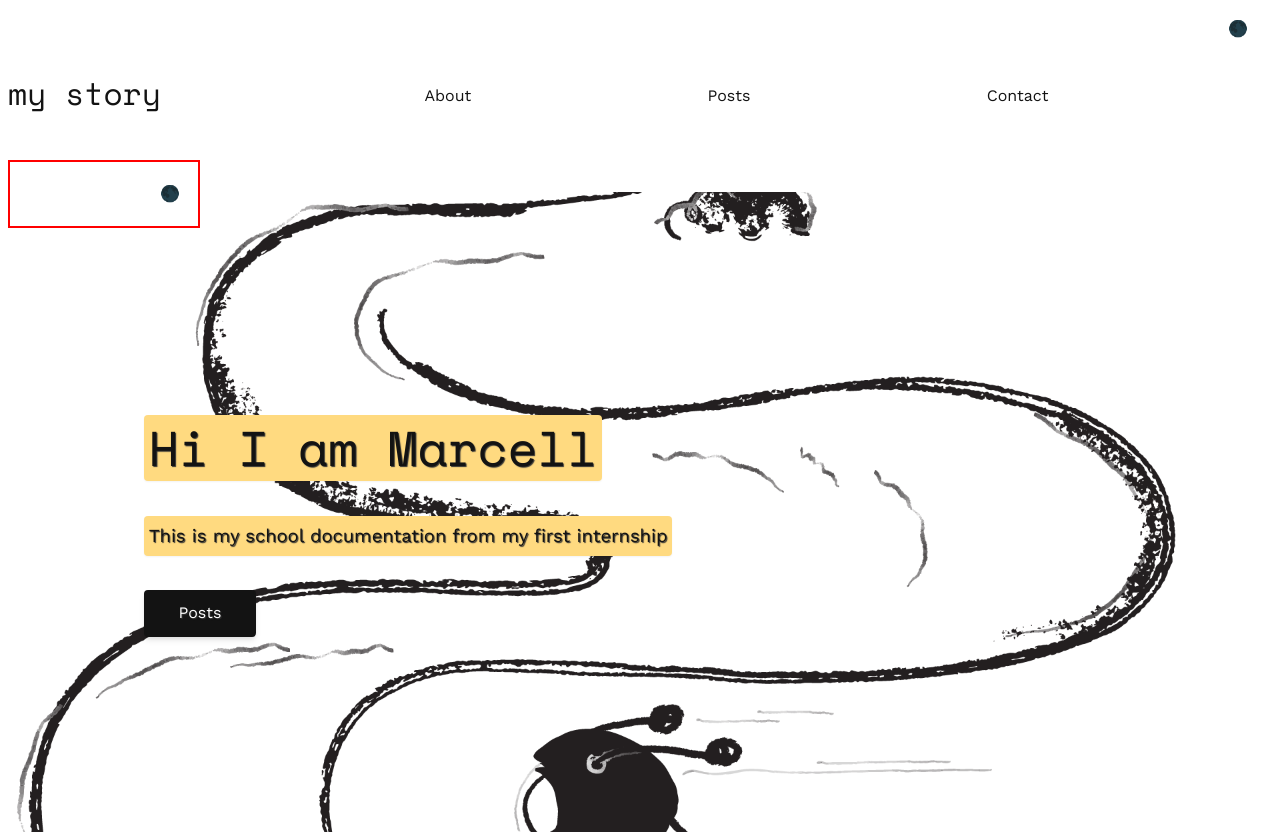
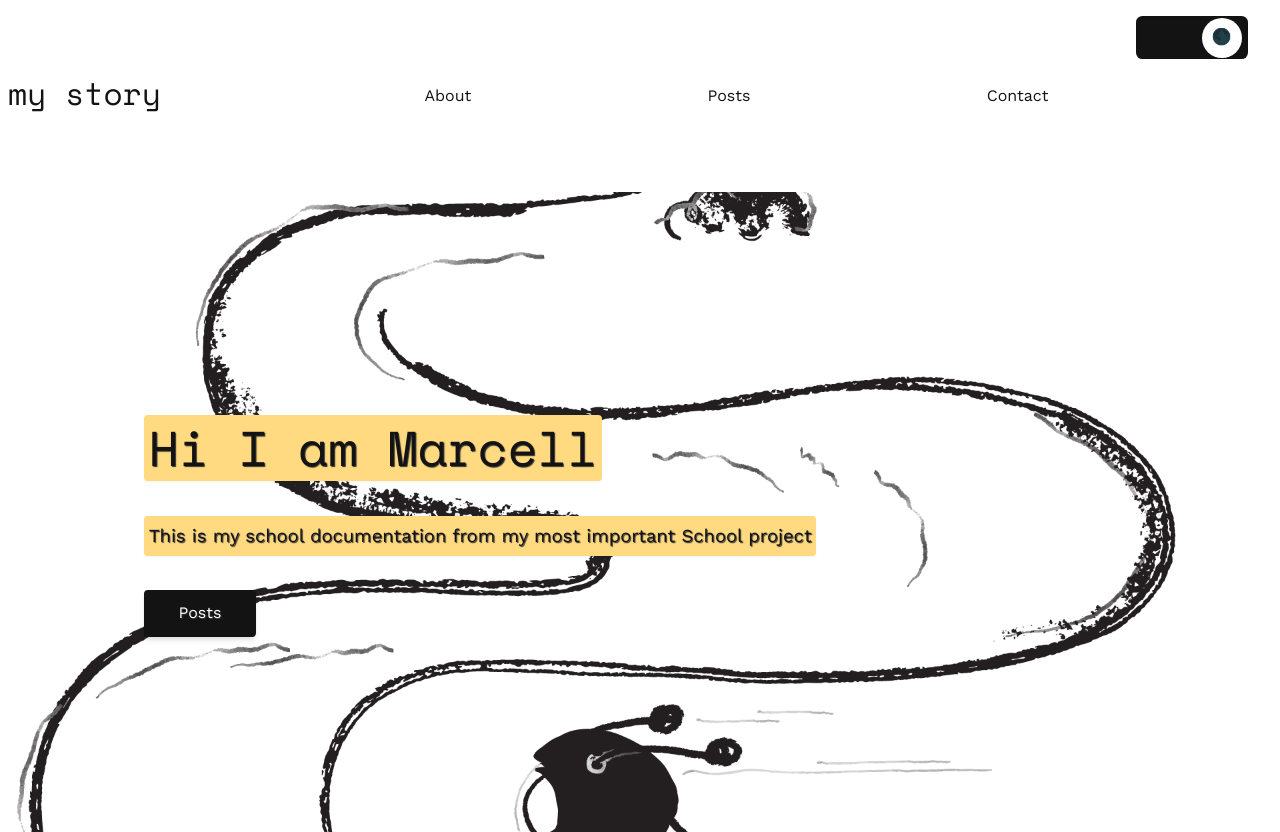
Before and after one commit to masiuciszek/dev-journal, a Gatsby site: page / in a window 1280 px wide. Built offline with nearby package versions, Linux system fonts and the light colour scheme; Gatsby itself is replaced by a stand-in of ours.

Commit message:
theme toggler added with a cool pitch

```diff
--- a/src/components/styled/nav/Theme.slider.tsx
+++ b/src/components/styled/nav/Theme.slider.tsx
@@ -1,16 +1,74 @@
 import * as React from "react";
 import styled from "styled-components";
+import { above, below, handleFlex } from "../../../utils/helpers";
 
 interface Props {
   className: string;
+  onHandleSetTheme: () => void;
+  onTheme: Theme;
 }
 
-const MenuSlider: React.FC<Props> = ({ className }) => {
+const MenuSlider: React.FC<Props> = ({
+  className,
+  onHandleSetTheme,
+  onTheme,
+}) => {
   return (
     <label className={className}>
-      <h1> Legia CWSKS </h1>
+      <span
+        onClick={onHandleSetTheme}
+        style={{
+          transform: onTheme === "LIGHT" ? "translateX(4em)" : "translateX(5%)",
+        }}
+      >
+        {" "}
+        {onTheme === "DARK" ? "🌞" : "🌑"}{" "}
+      </span>
     </label>
   );
 };
 
-export default styled(MenuSlider)``;
+export default styled(MenuSlider)`
+  border-radius: 0.4rem;
+  width: 7em;
+  padding: 0;
+  position: absolute;
+  top: 1rem;
+  right: 2rem;
+  padding: 0.1rem;
+  background: ${({ theme }) => theme.colors.text};
+  ${({ theme }) => theme.shadow.elevations[7]};
+  span {
+    background: ${({ theme }) => theme.colors.background};
+    transition: ${({ theme }) => theme.transition.mainTransition};
+    border-radius: 50%;
+    display: block;
+    width: 2.5rem;
+    height: 2.5rem;
+    text-align: center;
+    ${handleFlex("row", "center", "center")};
+    cursor: pointer;
+    z-index: 5;
+    position: relative;
+    &:active {
+      transform: scale(2.1);
+    }
+    &:after {
+      content: "";
+      border-radius: 50%;
+
+      width: 2rem;
+      height: 2rem;
+      position: absolute;
+      &:active {
+        border: 2px solid ${({ theme }) => theme.colors.button};
+      }
+    }
+  }
+
+  ${below.medium`
+    top: 1.4rem;
+    right: 6rem;
+
+  `}
+`;
--- a/src/components/styled/nav/index.tsx
+++ b/src/components/styled/nav/index.tsx
@@ -9,6 +9,7 @@ import ModalMenu from "./Modal.menu";
 import useToggle from "../../../hooks/useToggle";
 import useTheme from "../../../hooks/useTheme";
 import { useSiteState } from "../../../context/site/Site.provider";
+import ThemeSlider from "./Theme.slider";
 
 interface Props {
   className?: string;
@@ -82,33 +83,11 @@ const Nav: React.FC<Props> = ({ className = "MainNav" }) => {
         />
       </div>
       <ModalMenu on={on} onSitePaths={sitePaths} />
-      <div className="menuToggle">
-        {theme === "LIGHT" ? (
-          <>
-            <span className="dark" onClick={() => setTheme("DARK")}>
-              🌑
-            </span>
-          </>
-        ) : (
-          <>
-            <span className="light" onClick={() => setTheme("LIGHT")}>
-              🌞
-            </span>
-          </>
-        )}
-      </div>
-      <label className="test-slider">
-        <span
-          onClick={handleSetTheme}
-          style={{
-            transform:
-              appTheme === "LIGHT" ? "translateX(8em)" : "translateX(0%)",
-          }}
-        >
-          {" "}
-          {theme === "DARK" ? "🌞" : "🌑"}{" "}
-        </span>
-      </label>
+      <ThemeSlider
+        className="ThemeSlider"
+        onTheme={theme}
+        onHandleSetTheme={handleSetTheme}
+      />
     </nav>
   );
 };
@@ -175,37 +154,4 @@ export default styled(Nav)`
          display: none;
         }
   `}
-
-  .menuToggle {
-    cursor: pointer;
-    position: absolute;
-    top: 4rem;
-    right: 2.65rem;
-    ${above.medium`
-      top: 1rem;
-      right: 2rem;
-    `}
-  }
-
-  .test-slider {
-    border: 2px solid red;
-    width: 12em;
-    padding: 0.5rem;
-    position: absolute;
-    top: 10rem;
-    span {
-      transition: 300ms ease all;
-      background: #fff;
-      border-radius: 50%;
-      display: block;
-      /* padding: 1rem; */
-      width: 3rem;
-      height: 3rem;
-      text-align: center;
-      ${handleFlex("row", "center", "center")};
-      cursor: pointer;
-      z-index: 5;
-      position: relative;
-    }
-  }
 `;
--- a/src/pages/index.tsx
+++ b/src/pages/index.tsx
@@ -12,7 +12,7 @@ const IndexPage = () => {
           <Title
             className="Home-Title"
             title="Hi I am Marcell"
-            text="This is my school documentation from my first internship"
+            text="This is my school documentation from my most important School project"
             cta
             ctaText="posts"
           />
--- a/src/utils/theme.tsx
+++ b/src/utils/theme.tsx
@@ -31,7 +31,6 @@ export const theme: DefaultTheme = {
       "box-shadow: 0 25px 50px -12px rgba(0, 0, 0, 0.25)",
       "box-shadow: inset 0 2px 4px 0 rgba(0, 0, 0, 0.06)",
       "box-shadow: 0 0 0 3px rgba(66, 153, 225, 0.5)",
-      "box-shadow: none",
     ],
   },
   transition: {
@@ -72,7 +71,6 @@ export const themeDark: DefaultTheme = {
       "box-shadow: 0 25px 50px -12px rgba(0, 0, 0, 0.25)",
       "box-shadow: inset 0 2px 4px 0 rgba(0, 0, 0, 0.06)",
       "box-shadow: 0 0 0 3px rgba(66, 153, 225, 0.5)",
-      "box-shadow: none",
     ],
   },
   transition: {
```
Also changed, not shown: src/Global.types.d.ts (+1 -34 lines), src/Styled.types.d.ts (added, +34 -0 lines).
